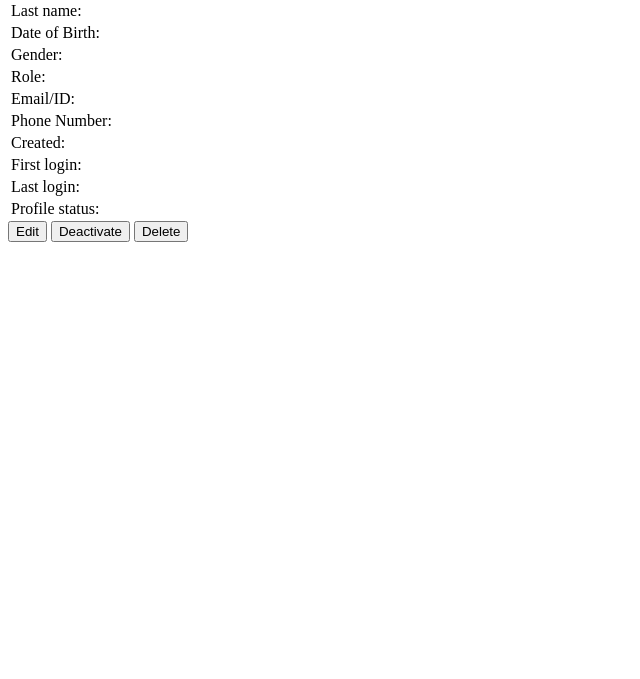
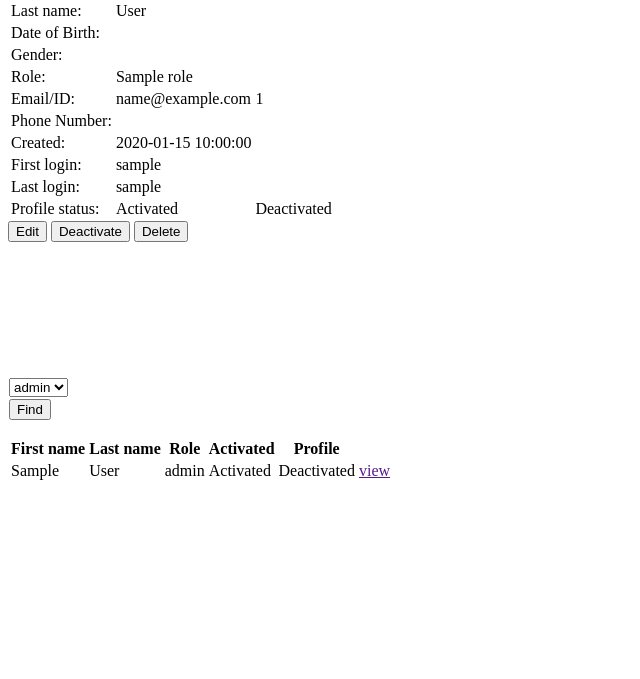
Before and after one commit to YodaBikarbona/school_book, a Flask app: template school_book/templates/admin.html in a window 1280 px wide. Shown: the part 396-1075 px from the top of the page, without its empty margins (0-640 px from the left). Before the commit the page ends 638 px from the top, so only its background shows below. Run offline with Flask 2, Linux system fonts and the light colour scheme; tables that the repository leaves empty hold one stand-in row (values such as "Sample post"); the template is opened without the code that fills it: values that come from a table or form of the project are taken from there, most other values are stand-ins (such as "Sample title", 1, 10 or a date in 2020); some libraries are stand-ins or nearby versions.

Commit message:
new attributes to user table and profile

```diff
--- a/school_book/api/model/serializers/serializer.py
+++ b/school_book/api/model/serializers/serializer.py
@@ -17,4 +17,4 @@
 
     class Meta:
         fields = ('id', 'unique_ID', 'first_name', 'last_name', 'email', 'parent_one',
-                  'parent_two', 'activated', 'role_id', 'role')
+                  'parent_two', 'activated', 'role_id', 'created', 'first_login', 'last_login', 'address', 'phone', 'role')
--- a/school_book/app.py
+++ b/school_book/app.py
@@ -6,6 +6,7 @@
 from school_book.api.views.login import login
 from school_book.api.views.user import get_all_users_func
 from school_book.api.views.user import get_all_roles_func
+from school_book.api.views.user import get_user_by_user_id
 from flask import request
 import logging
 log = logging.getLogger(__name__)
@@ -35,6 +36,12 @@
     return get_all_roles_func(request.headers['Authorization'])
 
 
+@app.route('/users/<int:user_id>', methods=['GET'])
+def get_user(user_id):
+
+    return get_user_by_user_id(request.headers['Authorization'], user_id)
+
+
 init_db()
 if __name__ == '__main__':
     app.run(debug=True, port=6543)
--- a/school_book/templates/admin.html
+++ b/school_book/templates/admin.html
@@ -90,11 +90,11 @@
                                 <tbody>
                                     <tr>
                                         <td>First name:</td>
-                                        <td></td>
+                                        <td>{{user_obj.first_name}}</td>
                                     </tr>
                                     <tr>
                                         <td>Last name:</td>
-                                        <td></td>
+                                        <td>{{user_obj.last_name}}</td>
                                     </tr>
                                     <tr>
                                         <td>Date of Birth:</td>
@@ -106,11 +106,12 @@
                                     </tr>
                                     <tr>
                                         <td>Role:</td>
-                                        <td></td>
+                                        <td>{{user_obj.role.role_name}}</td>
                                     </tr>
                                     <tr>
                                         <td>Email/ID:</td>
-                                        <td></td>
+                                        <td ng-if="user_obj.email">{{user_obj.email}}</td>
+                                        <td ng-if='!user_obj.email'>{{user_obj.unique_ID}}</td>
                                     </tr>
                                         <td>Phone Number:</td>
                                         <td><!--123-4567-890(Landline)<br><br>555-4567-890(Mobile)-->
@@ -118,31 +119,102 @@
                                     </tr>
                                     <tr>
                                         <td>Created:</td>
-                                        <td></td>
+                                        <td>{{user_obj.created}}</td>
                                     </tr>
                                     <tr>
                                         <td>First login:</td>
-                                        <td></td>
+                                        <td>{{user_obj.first_login}}</td>
                                     </tr>
                                     <tr>
                                         <td>Last login:</td>
-                                        <td></td>
+                                        <td>{{user_obj.last_login}}</td>
                                     </tr>
                                     <tr>
                                         <td>Profile status:</td>
-                                        <td></td>
+                                        <td ng-if="user_obj.activated">Activated</td>
+                                        <td ng-if="!user_obj.activated">Deactivated</td>
                                     </tr>
                                 </tbody>
                             </table>
-                            <button class="btn btn-sm btn-secondary not-focusable">
+                            <button class="btn btn-sm btn-secondary not-focusable rounded-0">
                                 Edit
                             </button>
-                            <button class="btn btn-sm btn-secondary not-focusable">
+                            <button class="btn btn-sm btn-secondary not-focusable rounded-0">
                                 Deactivate
                             </button>
-                            <button class="btn btn-sm btn-danger not-focusable">
+                            <button class="btn btn-sm btn-danger not-focusable rounded-0">
                                 Delete
                             </button>
+                        </div>
+                    </div>
+                </div>
+            </div>
+        </div>
+    </div>
+</div>
+<div class="col-md-10" ng-show="show_tab == 2" style="height: 700px; overflow-y: scroll">
+      <div class="row" style="padding-top: 10px">
+        <div class="col-md-12" >
+            <div class="panel panel-info">
+                <div class="panel-body">
+                    <div class="row">
+                        <div class="col-md-12">
+                            <form ng-submit="find_by_role(role)" class="form-inline">
+                                <div style="padding: 1px">
+                                    <select class="form-control-sm" ng-model='role'>
+                                        <option ng-repeat="role in roles" value="{{role.role_name}}">
+                                            {{role.role_name}}
+                                        </option>
+                                    </select>
+                                </div>
+                                <div style="padding: 1px">
+                                    <button type="submit" class="btn btn-secondary btn-sm not-focusable rounded-0">Find</button>
+                                </div>
+                            </form>
+                        </div>
+                        <div class="col-md-12" ng-if="user_list_lenght>0">
+                            <table class="table table-striped table-sm">
+                                <thead>
+                                    <tr>
+                                        <th>
+                                            First name
+                                        </th>
+                                        <th>
+                                            Last name
+                                        </th>
+                                        <th>
+                                            Role
+                                        </th>
+                                        <th>
+                                            Activated
+                                        </th>
+                                        <th>
+                                            Profile
+                                        </th>
+                                    </tr>
+                                </thead>
+                                    <tr ng-repeat="user in users">
+                                        <td>
+                                            {{user.first_name}}
+                                        </td>
+                                        <td>
+                                            {{user.last_name}}
+                                        </td>
+                                        <td>
+                                            {{user.role.role_name}}
+                                        </td>
+                                        <td ng-if="user.activated">
+                                            Activated
+                                        </td>
+                                        <td ng-if="!user.activated">
+                                            Deactivated
+                                        </td>
+                                        <td>
+                                            <a href="" ng-click='change_tab(user.id)'>view</a>
+                                        </td>
+                                    </tr>
+                                </tbody>
+                            </table>
                         </div>
                     </div>
                 </div>
```
Also changed, not shown: school_book/api/model/alembic/versions/119ec9393a70_add_new_attributes_to_user.py (+4 -4 lines), school_book/api/model/providers/user.py (+13 -0 lines), school_book/api/views/helper/helper.py (+7 -1 lines), school_book/api/views/user.py (+26 -0 lines), school_book/static/js/app.js (+15 -0 lines), school_book/static/js/services.js (+12 -0 lines), 5 other files.
